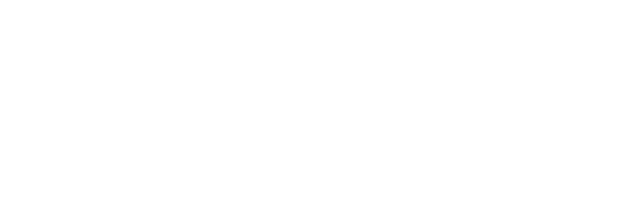
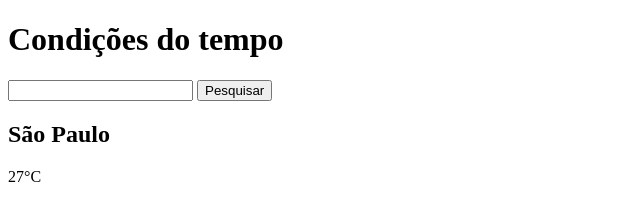
Before and after one commit to lzfael/WeatherForecast, a plain HTML site: page index.html in a window 1280 px wide. Shown: the whole page, without its empty margins (0-640 px from the left). Drawn offline with Linux system fonts and the light colour scheme.

Commit message:
feat: adicionando e estruturando tags do projeto

```diff
--- a/index.html
+++ b/index.html
@@ -4,9 +4,26 @@
     <meta charset="UTF-8">
     <meta name="viewport" content="width=device-width, initial-scale=1.0">
     <link rel="stylesheet" href="css/style.css">
-    <title>Weather Forecast - Santander Tech & Ada </title>
+    <title>Condição do Tempo - Santander Tech & Ada </title>
 </head>
 <body>
+    <main>
+        <h1>Condições do tempo</h1>
+        <section id="searchForm">
+            <form>
+                <input type="text" id="inpLocalização">
+                <button id="bntLocalização">Pesquisar</button>
+            </form>
+        </section>
+        <section id="tempoInfo">
+            <h2>São Paulo</h2>
+            <span>27°C</span>
+            <div class="tempoDados">
+                <img src="" alt="">
+            </div>
+
+        </section>
+    </main>
 
 
     <script src="js/script.js"></script>
```
